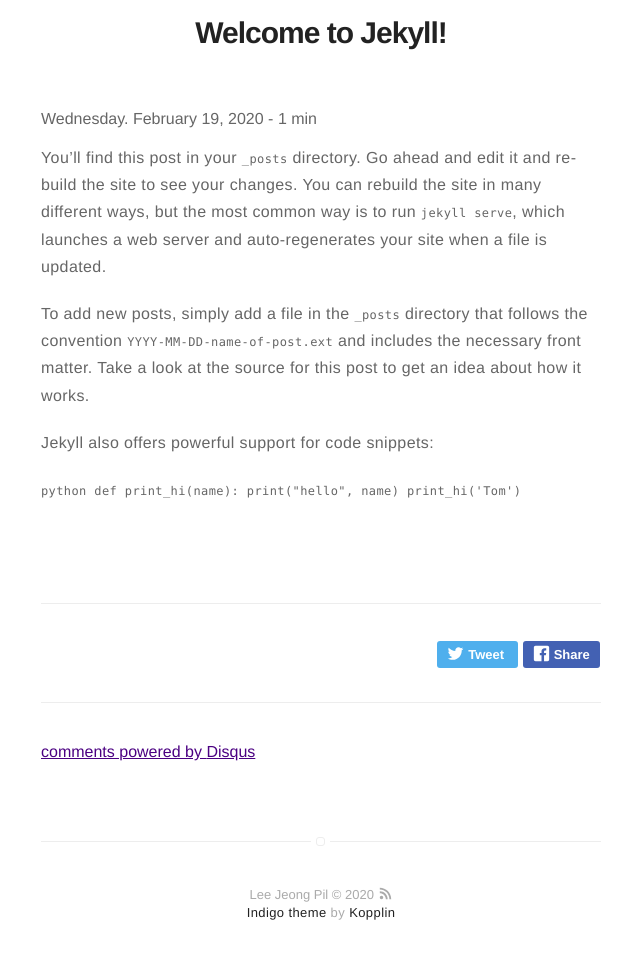
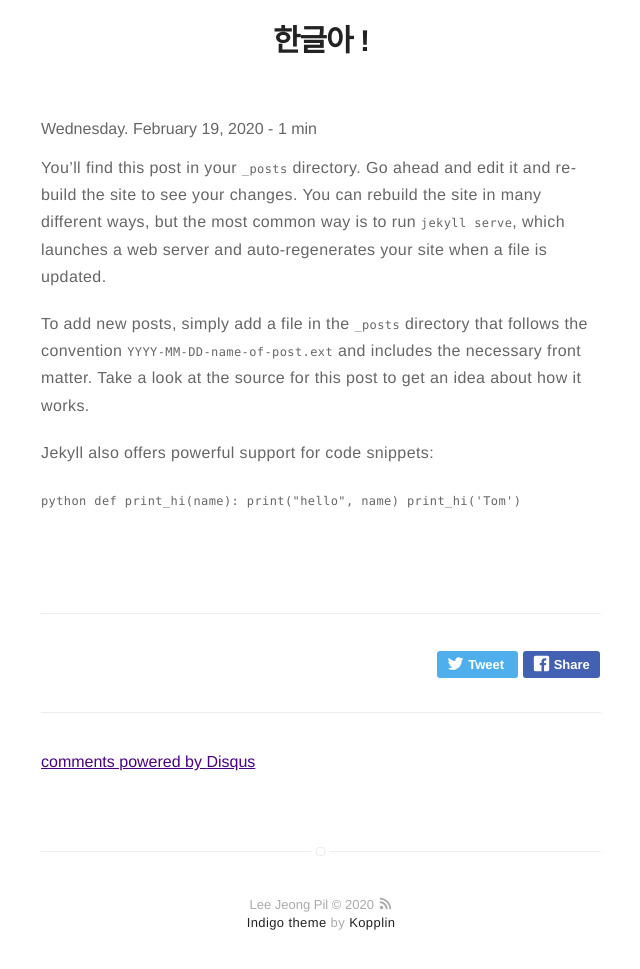
Before and after one commit to pil9/pil9.github.io, a Jekyll site: the page built from _posts/2020-02-19-first-post.md, in a window 1280 px wide, cut to the strip 229-1223 px from the top of the page. Shown: the top 969 px of the strip, without its empty margins (319-959 px from the left). Built offline with Jekyll 4.4.1, drawn with Linux system fonts in a browser that asks for light colours; our own code applies the rules of GitHub Pages for plain Markdown files.

Commit message:
Update 2020-02-19-first-post.md

```diff
--- a/_posts/2020-02-19-first-post.md
+++ b/_posts/2020-02-19-first-post.md
@@ -1,5 +1,5 @@
 ---
-title: "Welcome to Jekyll!"
+title: "한글아 !"
 date: 2020-02-19 08:26:28 -0400
 categories: jekyll update
 ---
```
